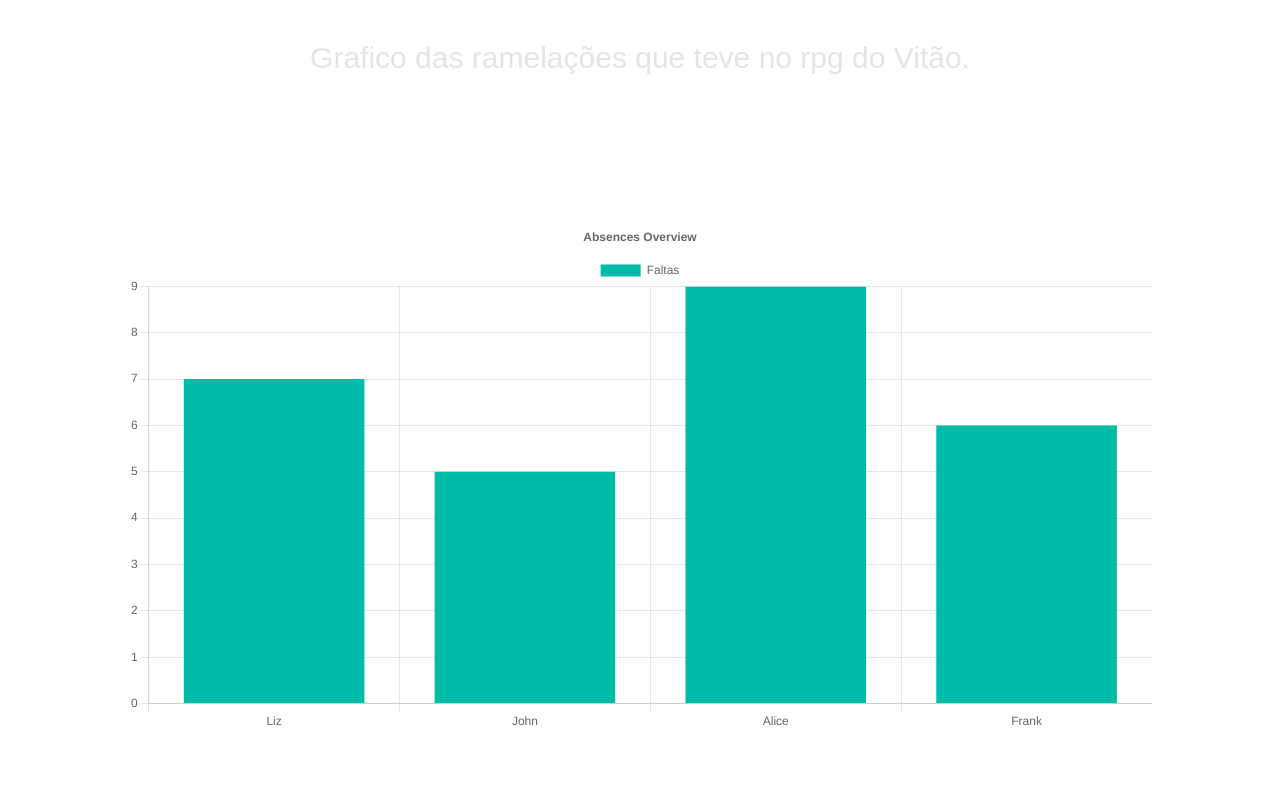
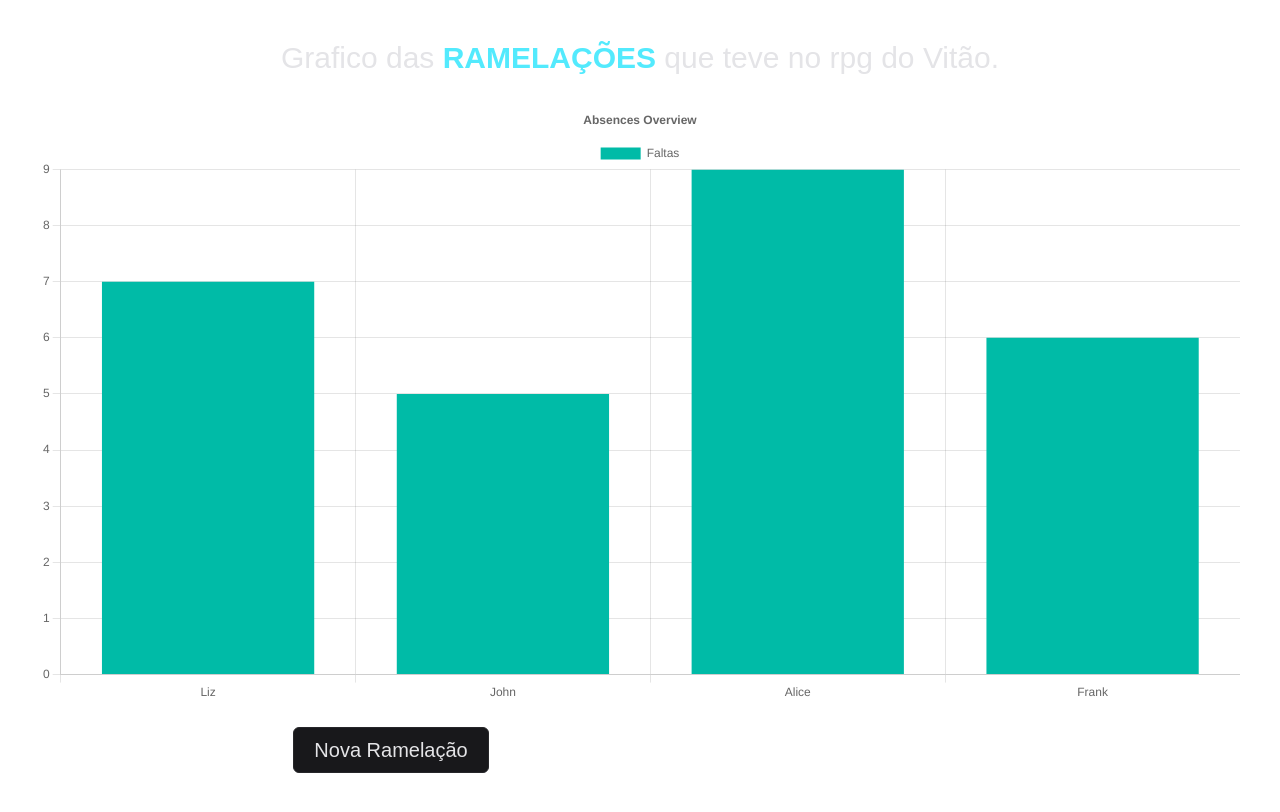
Before and after one commit to retr0lbb/rpg-absence-dashboard, a Next.js app: page / in a window 1280 px wide. Shown: the top 812 px of the page. Built offline with nearby package versions, Linux system fonts and the light colour scheme.

Commit message:
feat: add memes

```diff
--- a/app/_components/absence-graph.tsx
+++ b/app/_components/absence-graph.tsx
@@ -5,8 +5,6 @@ import {
   CategoryScale,
   LinearScale,
   BarElement,
-  PointElement,
-  LineElement,
   Title,
   Tooltip,
   Legend,
@@ -57,7 +55,7 @@ export function AbsenceGraph() {
   };
 
   return (
-    <div className="w-full h-full">
+    <div className="w-full flex items-center justify-center h-150">
       <Bar data={data} options={options} />
     </div>
   );
--- /dev/null
+++ b/app/_components/form.tsx
@@ -0,0 +1,63 @@
+import React, { useState } from 'react';
+
+const Form: React.FC = () => {
+  const [playerName, setPlayerName] = useState('');
+  const [reason, setReason] = useState('');
+  const [date, setDate] = useState('');
+
+  const handleTodayDate = () => {
+    const today = new Date().toISOString().split('T')[0]; // Get today's date in YYYY-MM-DD format
+    setDate(today);
+  };
+
+  const handleSubmit = (e: React.FormEvent) => {
+    e.preventDefault();
+    // Handle form submission logic here (e.g., console.log or send data to backend)
+    console.log({ playerName, reason, date });
+  };
+
+  return (
+    <form onSubmit={handleSubmit} className='flex flex-col gap-5 p-5'>
+      <div className='w-full text-4xl font-medium text-zinc-200 py-4'>
+        Quem Ramelou?
+      </div>
+      <label>
+        Nome do Ramelão:
+        <input
+          type="text"
+          value={playerName}
+          onChange={(e) => setPlayerName(e.target.value)}
+          className='w-full py-1.5 px-1 mt-2 border border-zinc-500 focus:border-blue-500'
+        />
+      </label>
+
+      <label>
+        Rasão:
+        <textarea
+          value={reason}
+          onChange={(e) => setReason(e.target.value)}
+          className='w-full py-1.5 px-1 mt-2 border border-zinc-500 focus:border-blue-500'
+        />
+      </label>
+
+      <label style={{ display: 'flex', alignItems: 'center', gap: '8px' }}>
+        Data:
+        <input
+          type="date"
+          value={date}
+          onChange={(e) => setDate(e.target.value)}
+          style={{ padding: '8px' }}
+        />
+        <button type="button" onClick={handleTodayDate} style={{ padding: '8px 12px', cursor: 'pointer' }}>
+          Hoje
+        </button>
+      </label>
+
+      <button type="submit" style={{ padding: '12px', background: '#007BFF', color: '#FFF', border: 'none', borderRadius: '4px', cursor: 'pointer' }}>
+        Submit
+      </button>
+    </form>
+  );
+};
+
+export default Form;
--- /dev/null
+++ b/app/_components/modal.tsx
@@ -0,0 +1,27 @@
+"use client"
+import React from 'react';
+
+interface ModalProps {
+  isVisible: boolean;
+  children: React.ReactNode;
+  closeModal: () => void
+}
+
+export function Modal({ isVisible, children, closeModal }: ModalProps) {
+
+  if (!isVisible) return null;
+
+  return (
+    <div
+      className='flex items-center justify-center fixed inset-0 w-full h-full bg-zinc-950/40 backdrop-blur-lg'
+      onClick={(e) => { if (e.target === e.currentTarget) closeModal(); }}
+    >
+      <div
+        className='bg-zinc-800 p-5 rounded-md w-full max-w-125 z-10'
+        onClick={(e) => e.isPropagationStopped()}
+      >
+        {children}
+      </div>
+    </div>
+  );
+};
--- a/app/page.tsx
+++ b/app/page.tsx
@@ -1,17 +1,37 @@
+"use client"
+import { useState } from "react";
 import { AbsenceGraph } from "./_components/absence-graph";
+import { Modal } from "./_components/modal";
+import Form from "./_components/form";
 
 export default function Home() {
+  const [isVisible, setIsVisible] = useState(false)
   return (
-    <div className="w-full h-dvh">
+    <div className="w-full h-dvh overflow-hidden flex flex-col">
       <div className="w-full flex items-center justify-center mt-10">
-        <h1 className="text-3xl text-zinc-200">Grafico das ramelações que teve no rpg do Vitão.</h1>
+        <h1 className="text-3xl text-zinc-200">Grafico das <strong className="text-cyan-300">{"ramelações".toUpperCase()}</strong> que teve no rpg do Vitão.</h1>
       </div>
 
-      <div className="w-full h-full flex items-center justify-center gap-20">
-        <div className="flex flex-1 max-w-4/5">
+      <div className="w-full h-full flex flex-1 flex-col items-center justify-center gap-6">
+        <div className="flex w-full items-center justify-center">
           <AbsenceGraph />
         </div>
+
+        <div className="w-2/3 px-20">
+          <button className="px-5 py-2 bg-zinc-900
+            text-xl border border-zinc-800
+            rounded-md cursor-pointer text-zinc-200
+            hover:bg-white/10 transition-all"
+            onClick={() => setIsVisible(true)}
+          >
+            Nova Ramelação
+           </button>
+         </div>
       </div>
+
+      <Modal isVisible={isVisible} closeModal={() => setIsVisible(false)}>
+        <Form />
+      </Modal>
     </div>
   );
 }
```
